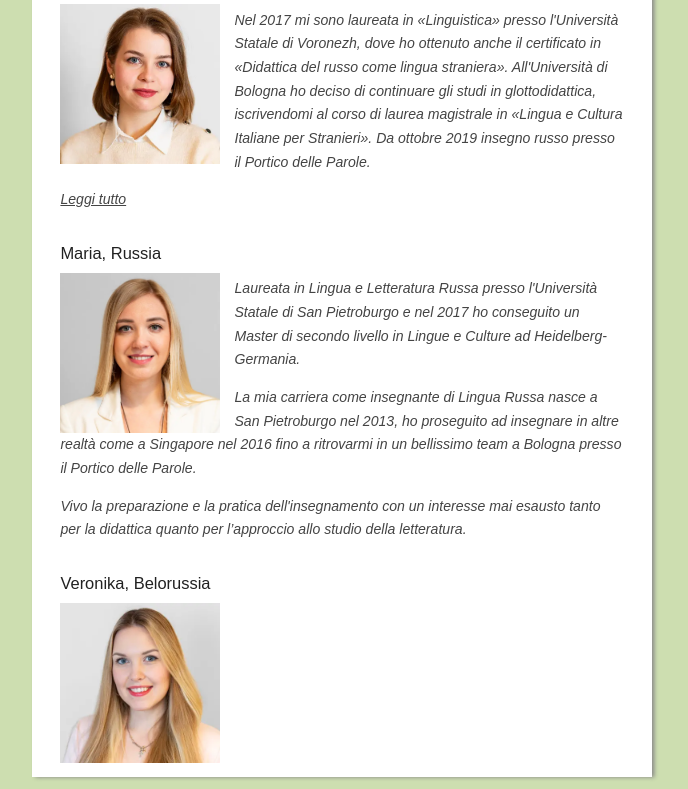
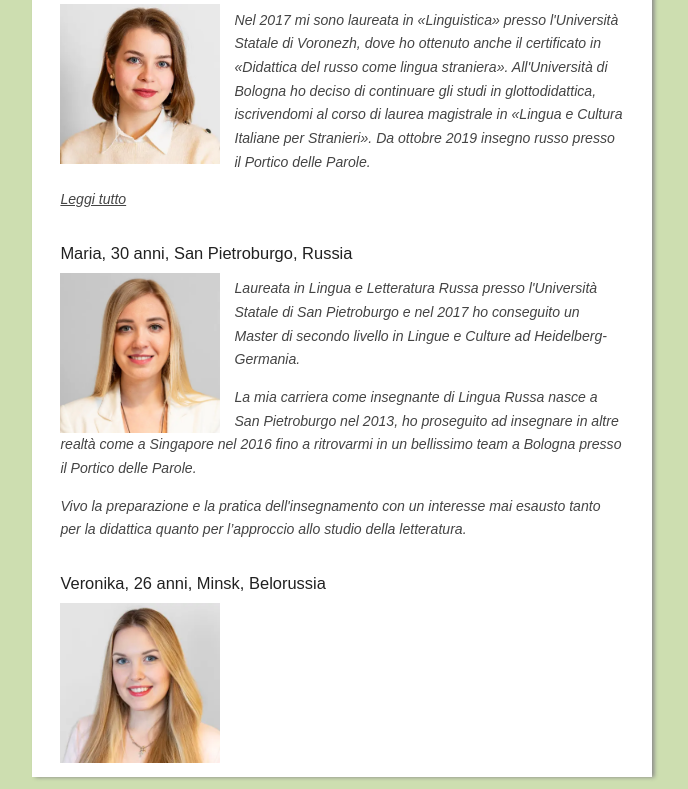
Before and after one commit to DmitryMyadzelets/porticodelleparole, a PHP site: page / in a window 1280 px wide. Shown: the part 4295-5084 px from the top of the page, without its empty margins (298-986 px from the left). Run offline with PHP 8.4, Linux system fonts and the light colour scheme; data that the repository does not hold is empty; some web fonts are replaced.

Commit message:
Update teachers' data

```diff
--- a/index.php
+++ b/index.php
@@ -327,7 +327,8 @@
     <div itemprop="instructor" itemscope itemtype="http://schema.org/Person">
         <h3>
           <span itemprop="name">Maria</span>,
-          <span itemprop="birthPlace">Russia</span>
+          <?php echo age('1992-05-11'); ?> anni,
+          <span itemprop="birthPlace">San Pietroburgo, Russia</span>
         </h3>
         <div class="photo">
           <img src="/img/egorova.webp" alt="Foto di Maria"/>
@@ -342,7 +343,8 @@
     <div itemprop="instructor" itemscope itemtype="http://schema.org/Person">
         <h3>
           <span itemprop="name">Veronika</span>,
-          <span itempro="birthPlace">Belorussia</span>
+          <?php echo age('1996-03-06'); ?> anni,
+          <span itempro="birthPlace">Minsk, Belorussia</span>
         </h3>
         <div class="photo">
             <img src="/img/veronika.webp" alt="Foto di Veronika"/>
```
